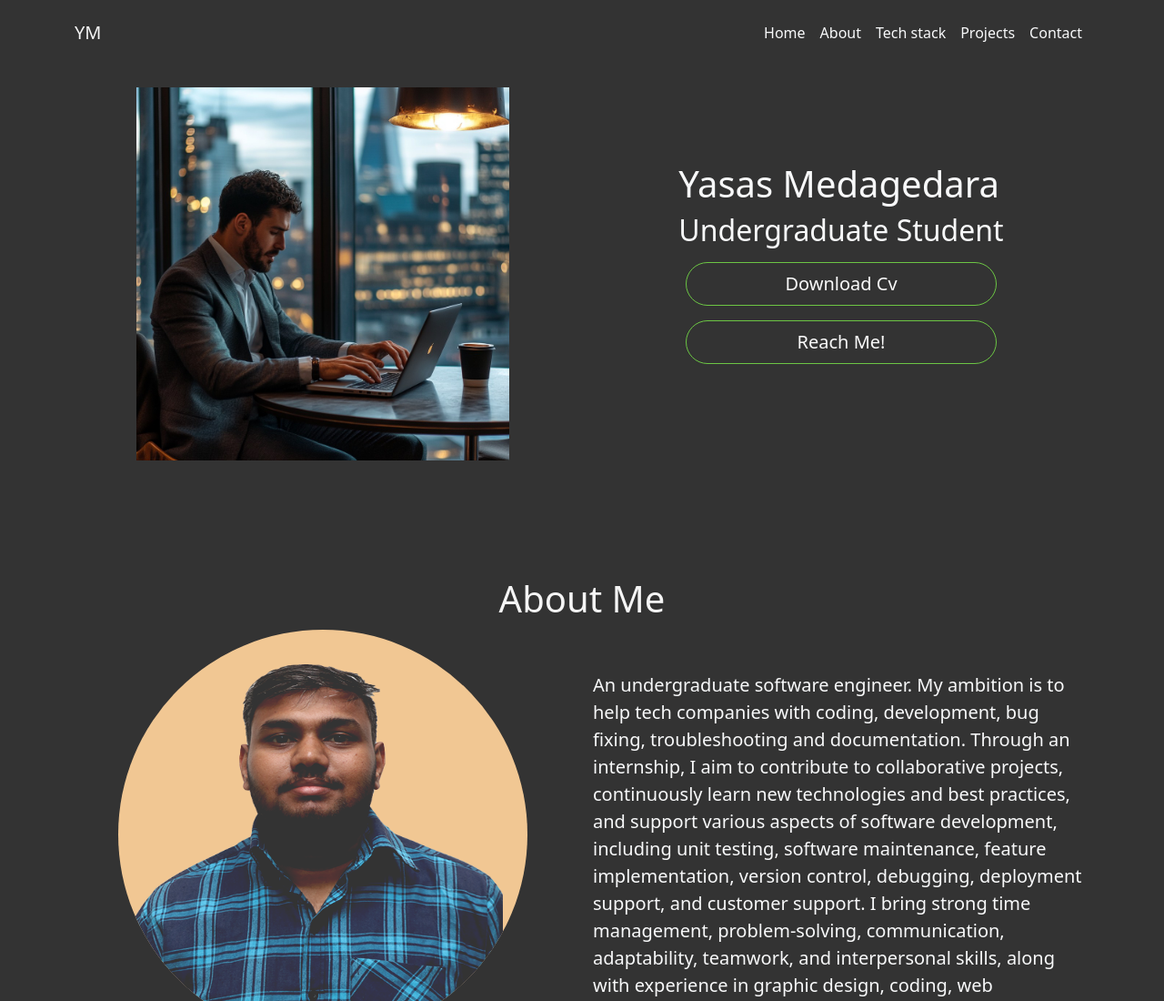
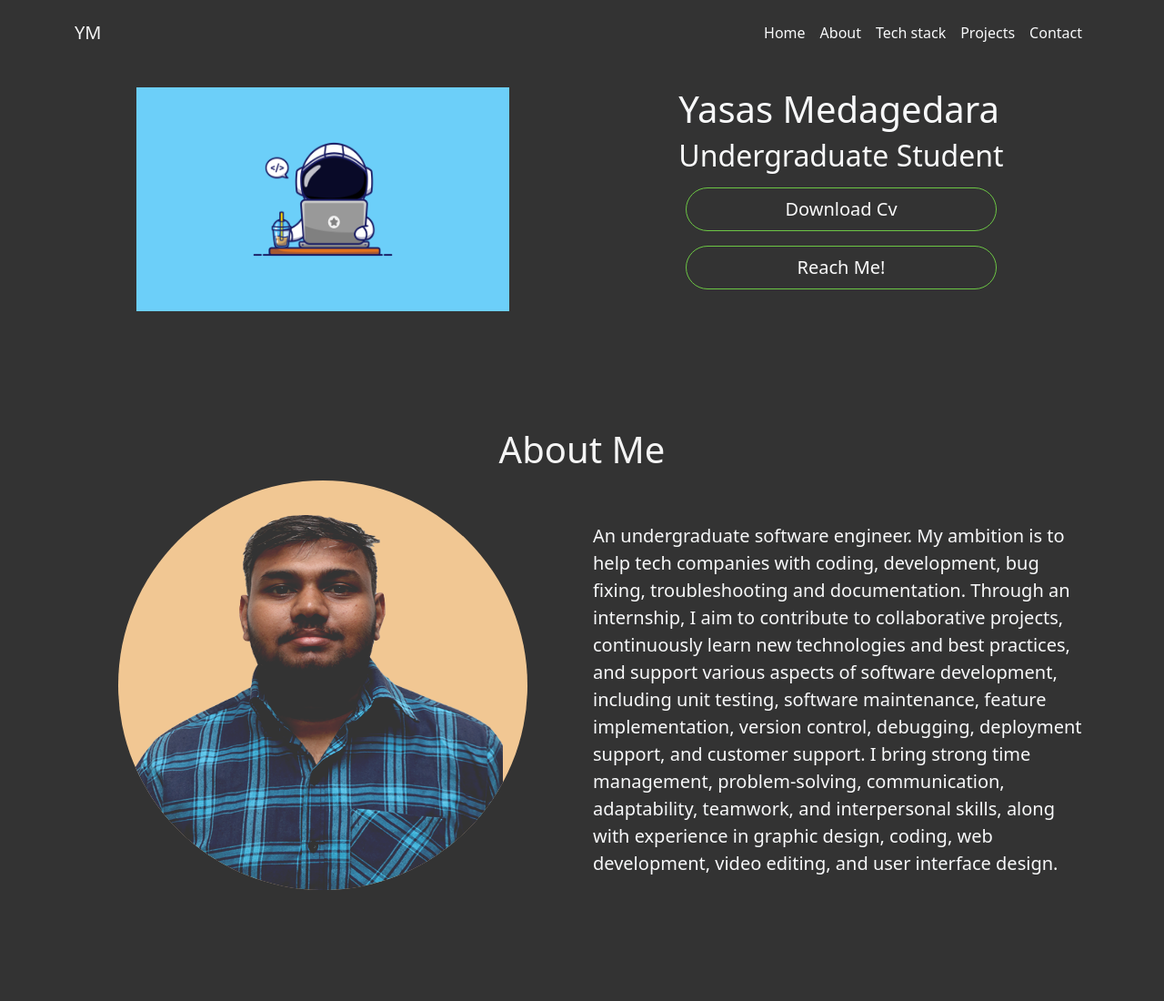
Before and after one commit to YasasSri2002/Portfolio, a plain HTML site: page index.html in a window 1280 px wide. Shown: the top 1100 px of the page at 91% size. Drawn offline with nearby package versions, Linux system fonts and the light colour scheme.

Commit message:
Update index.html
update the title and hero section image

```diff
--- a/index.html
+++ b/index.html
@@ -8,7 +8,7 @@
         integrity="sha384-SgOJa3DmI69IUzQ2PVdRZhwQ+dy64/BUtbMJw1MZ8t5HZApcHrRKUc4W0kG879m7" crossorigin="anonymous">
     <link href="https://unpkg.com/aos@2.3.1/dist/aos.css" rel="stylesheet">
     <link rel="stylesheet" href="styles.css">
-    <title>Document</title>
+    <title>Yasas Sri</title>
 </head>
 
 <body style="background-color: #333;">
@@ -48,7 +48,7 @@
         <div class="container-lg d-flex flex-column">
             <div class="row row-cols-sm-2 row-cols-1 ">
                 <div class="col pb-4 pb-sm-0  d-flex justify-content-center">
-                    <img class="img-fuild w-75 remove-background" src="/public/person1.jpg" alt="">
+                    <img class="img-fuild w-75 remove-background" src="/public/back.jpg" alt="">
                 </div>
                 <div class="col  d-grid align-content-sm-center justify-content-center">
                     <h1 class="text-light">Yasas Medagedara</h1>
```
